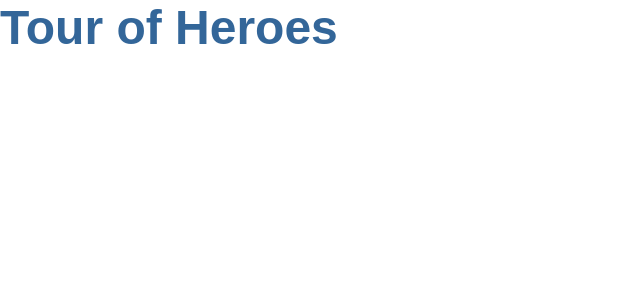
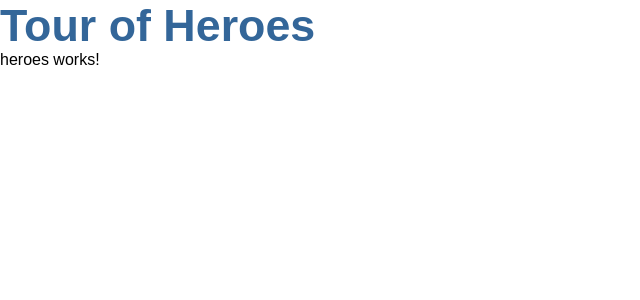
Before and after one commit to lcleonardo/angular-tour-of-heroes, an Angular app: page / in a window 1280 px wide. Shown: the top 300 px of the page, without its empty margins (0-640 px from the left). Built offline with nearby package versions, Linux system fonts and the light colour scheme.

Commit message:
Crear interfaz Hero

```diff
--- a/src/app/app.component.css
+++ b/src/app/app.component.css
@@ -1,7 +1,7 @@
 h1 {
   color: #369;
   font-family: Arial, Helvetica, sans-serif;
-  font-size: 3rem;
+  font-size: 2.8rem;
 }
 
 h2,
--- a/src/app/app.component.html
+++ b/src/app/app.component.html
@@ -1,3 +1,4 @@
 <h1>
   {{ title }}
 </h1>
+<app-heroes></app-heroes>
--- a/src/app/heroes/heroes.component.ts
+++ b/src/app/heroes/heroes.component.ts
@@ -1,15 +1,14 @@
-import { Component, OnInit } from '@angular/core';
+import { Component, OnInit } from '@angular/core'
 
 @Component({
   selector: 'app-heroes',
   templateUrl: './heroes.component.html',
-  styleUrls: ['./heroes.component.css']
+  styleUrls: ['./heroes.component.css'],
 })
 export class HeroesComponent implements OnInit {
+  hero: string = 'Windstorm'
 
-  constructor() { }
+  constructor() {}
 
-  ngOnInit(): void {
-  }
-
+  ngOnInit(): void {}
 }
--- /dev/null
+++ b/src/app/heroes/shared/Hero.ts
@@ -0,0 +1,4 @@
+export interface Hero {
+  id: number
+  nmae: string
+}
```
